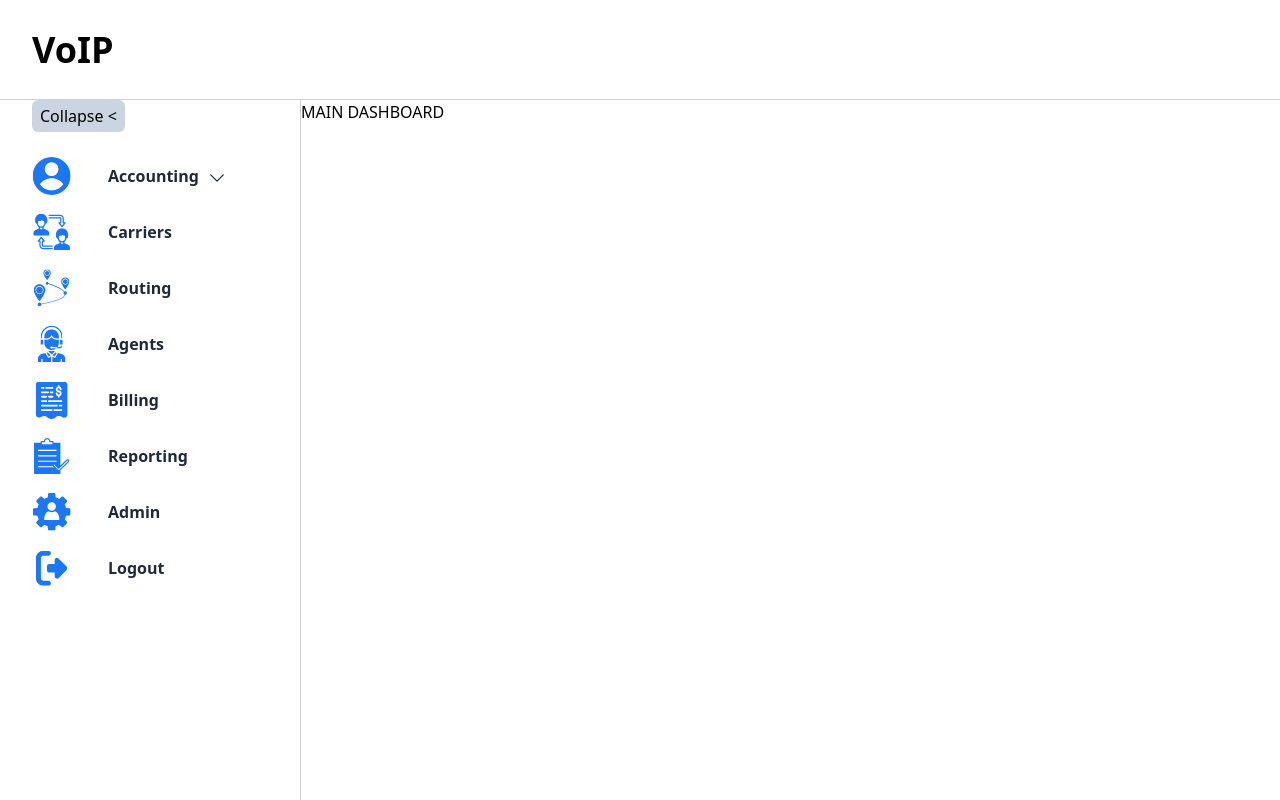
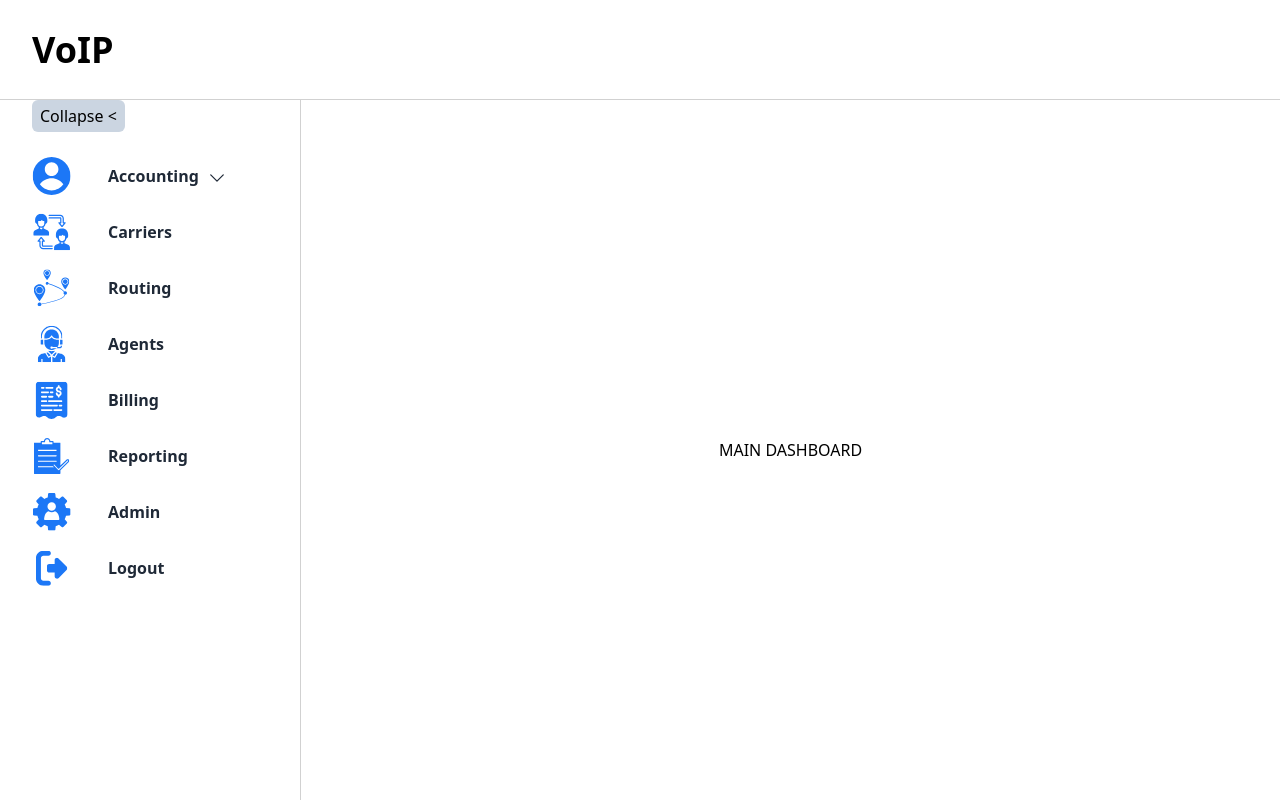
Before and after one commit to mecha-artistix/Kinz247-voip, a React (Vite) app: page / in a window 1280 px wide. Built offline with nearby package versions, Linux system fonts and the light colour scheme.

Commit message:
while working

```diff
--- a/src/components/Dashboard.jsx
+++ b/src/components/Dashboard.jsx
@@ -1,5 +1,9 @@
 function Dashboard() {
-  return <div className="main-dashboard">MAIN DASHBOARD</div>;
+  return (
+    <div className="main-dashboard flex items-center justify-center">
+      MAIN DASHBOARD
+    </div>
+  );
 }
 
 export default Dashboard;
```
